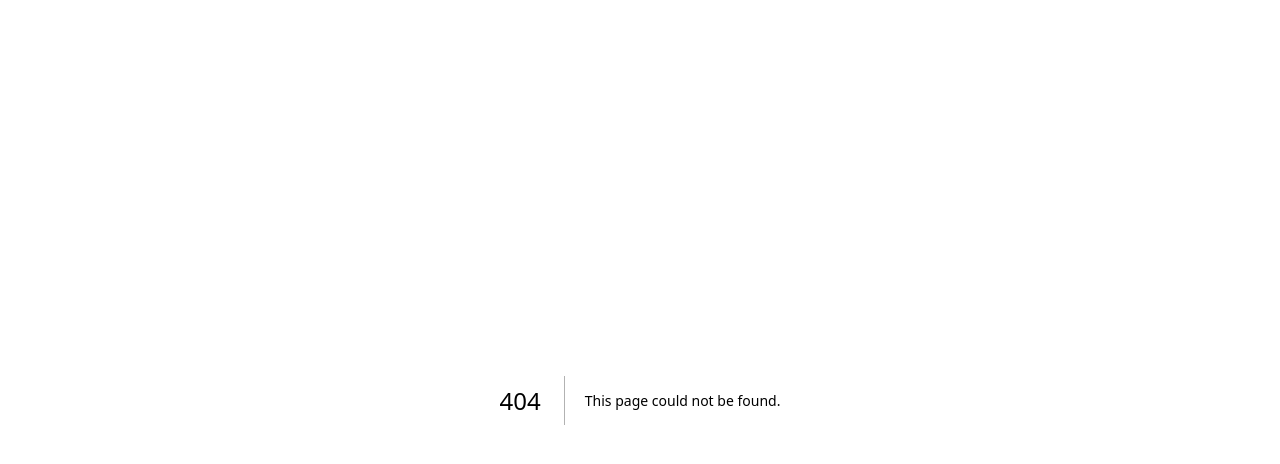
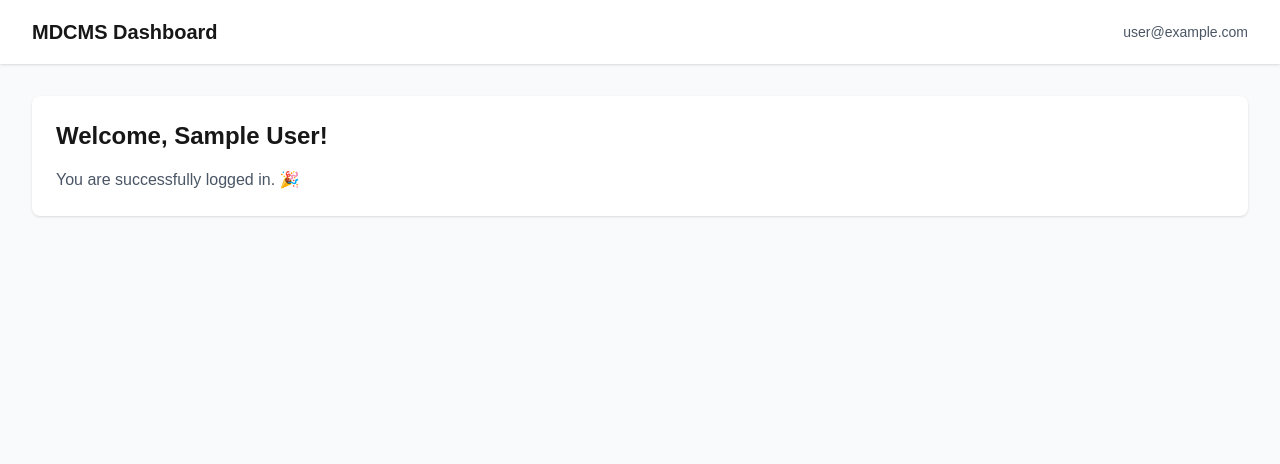
Before and after one commit to Manoo089/Markdown-CMS, a Next.js app: page /dashboard in a window 1280 px wide. Before the commit this address had no page. Shown: the top 464 px of the page. Built offline with nearby package versions, Linux system fonts and the light colour scheme; no server answers; sample sign-in values are in the browser's storage.

Commit message:
feat: add dashboard page with user session

```diff
--- /dev/null
+++ b/app/dashboard/page.tsx
@@ -0,0 +1,33 @@
+import { auth } from "@/lib/auth";
+import { redirect } from "next/navigation";
+
+export default async function DashboardPage() {
+  const session = await auth();
+
+  if (!session?.user) {
+    redirect("/login");
+  }
+
+  return (
+    <div className="min-h-screen bg-gray-50">
+      <nav className="bg-white shadow-sm">
+        <div className="max-w-7xl mx-auto px-4 sm:px-6 lg:px-8">
+          <div className="flex justify-between h-16 items-center">
+            <h1 className="text-xl font-bold">MDCMS Dashboard</h1>
+            <div className="flex items-center gap-4">
+              <span className="text-sm text-gray-600">{session.user.email}</span>
+              {/* Logout Button kommt gleich */}
+            </div>
+          </div>
+        </div>
+      </nav>
+
+      <main className="max-w-7xl mx-auto px-4 sm:px-6 lg:px-8 py-8">
+        <div className="bg-white rounded-lg shadow p-6">
+          <h2 className="text-2xl font-bold mb-4">Welcome, {session.user.name || session.user.email}!</h2>
+          <p className="text-gray-600">You are successfully logged in. 🎉</p>
+        </div>
+      </main>
+    </div>
+  );
+}
```
